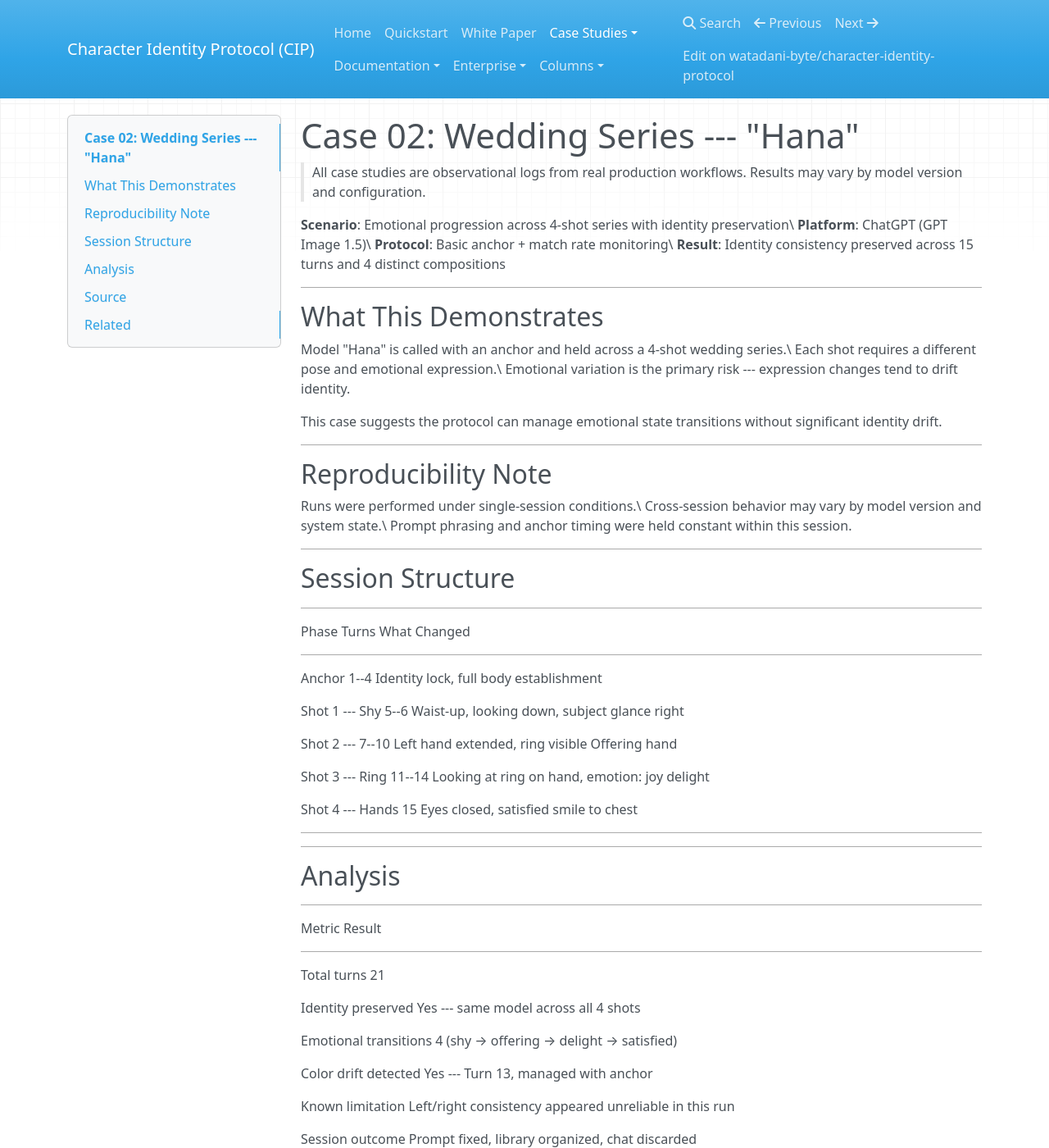
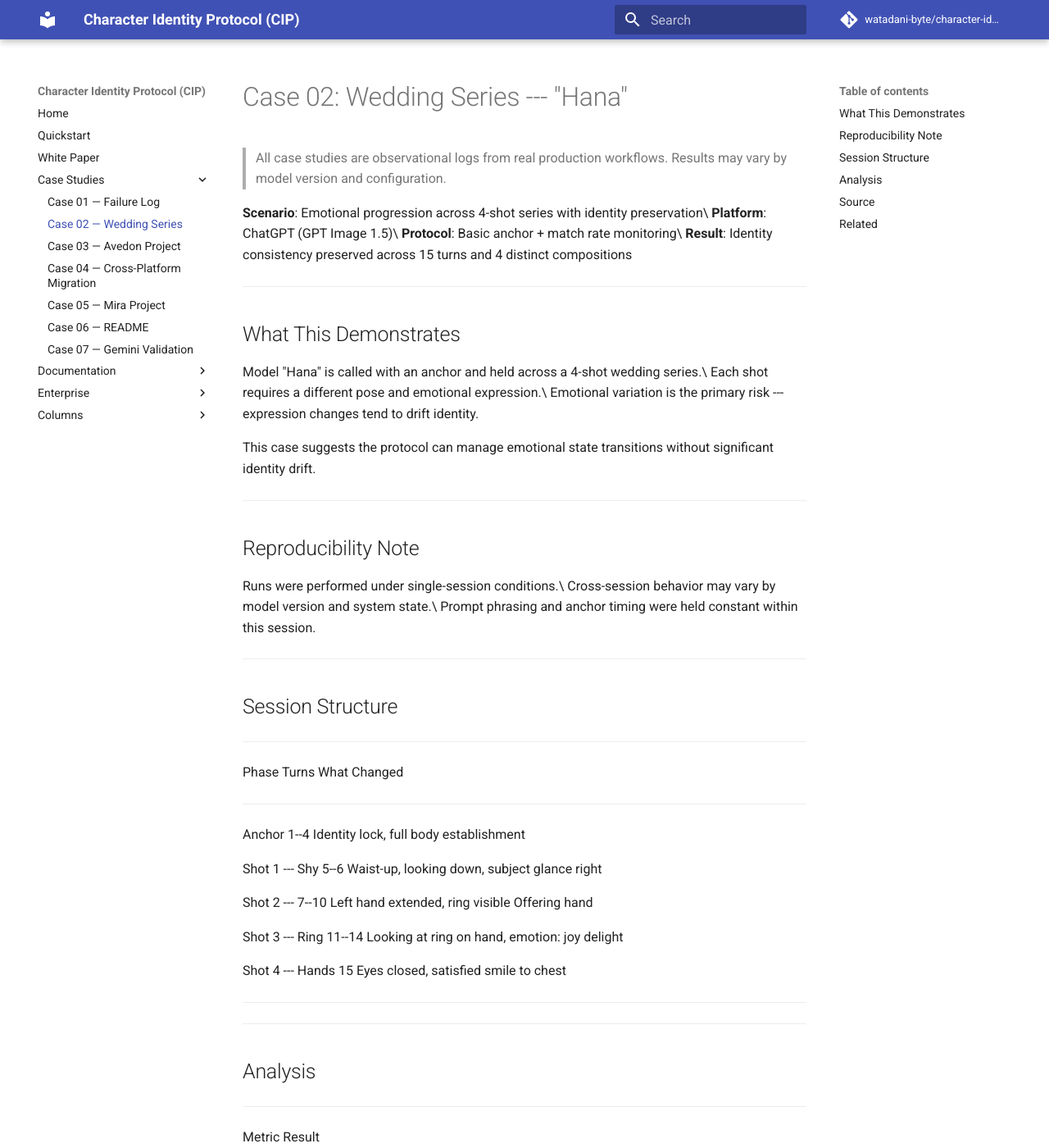
Before and after one commit to watadani-byte/character-identity-protocol, an MkDocs documentation site: the page built from docs/case_02_wedding_series.md, in a window 1280 px wide and 1400 px high. Shown: the whole window at 82% size. Built offline with MkDocs 1.6.1 and Material for MkDocs 9.7.7, drawn with Linux system fonts in a browser that asks for light colours; nearby versions of some CDN libraries; comment, search, counter and statistics services are not loaded; part of the change alters nothing that is shown; some of the changed text lies outside the part shown.

Commit message:
Update mkdocs.yml

```diff
--- a/mkdocs.yml
+++ b/mkdocs.yml
@@ -9,32 +9,46 @@ repo_url: https://github.com/watadani-byte/character-identity-protocol
 docs_dir: docs
 
 theme:
-name: material
+  name: material
+
+markdown_extensions:
+  - pymdownx.superfences:
+      custom_fences:
+        - name: mermaid
+          class: mermaid
+          format: !!python/name:pymdownx.superfences.fence_code_format
+
+extra_javascript:
+  - https://unpkg.com/mermaid@10/dist/mermaid.min.js
 
 nav:
+  - Home: index.md
+  - Quickstart: quickstart.md
+  - White Paper: whitepaper_v1.md
+  - Case Studies:
+    - Case 01 — Failure Log: case_01_failure_log.md
+    - Case 02 — Wedding Series: case_02_wedding_series.md
+    - Case 03 — Avedon Project: case_03_avedon_project.md
+    - Case 04 — Cross-Platform Migration: case_04_shizuka.md
+    - Case 05 — Mira Project: case_05_mira_project.md
+    - Case 06 — README: case_06_README.md
+    - Case 07 — Gemini Validation: case_07_README.md
+  - Documentation:
+    - Technical Mechanism: technical_mechanism.md
+    - Quality Gate & Hard Abort: quality_gate_addendum.md
+    - Video Addendum: cip_video_addendum.md
+    - Reproducibility Scope: reproducibility_scope.md
+    - Glossary: glossary.md
+  - Enterprise:
+    - Decision Pack: decision_pack.md
+    - Legal Governance: legal_governance.md
+    - Master Document: master_document.md
+  - Columns:
+    - Miracle Image: column_miracle_image.md
+    - Production Notes: column_production.md
 
-- Home: index.md
-- Quickstart: quickstart.md
-- White Paper: whitepaper_v1.md
-- Case Studies:
-  - Case 01 — Failure Log: case_01_failure_log.md
-  - Case 02 — Wedding Series: case_02_wedding_series.md
-  - Case 03 — Avedon Project: case_03_avedon_project.md
-  - Case 04 — Cross-Platform Migration: case_04_shizuka.md
-  - Case 05 — Mira Project: case_05_mira_project.md
-  - Case 06 — README: case_06_README.md
-  - Case 07 — Gemini Validation: case_07_README.md
-- Documentation:
-  - Technical Mechanism: technical_mechanism.md
-  - Quality Gate & Hard Abort: quality_gate_addendum.md
-  - Video Addendum: cip_video_addendum.md
-  - Reproducibility Scope: reproducibility_scope.md
-  - Glossary: glossary.md
-- Enterprise:
-  - Decision Pack: decision_pack.md
-  - Legal Governance: legal_governance.md
-  - Master Document: master_document.md
-- Columns:
+plugins:
+  - search- Columns:
   - Miracle Image: column_miracle_image.md
   - Production Notes: column_production.md
 
```
